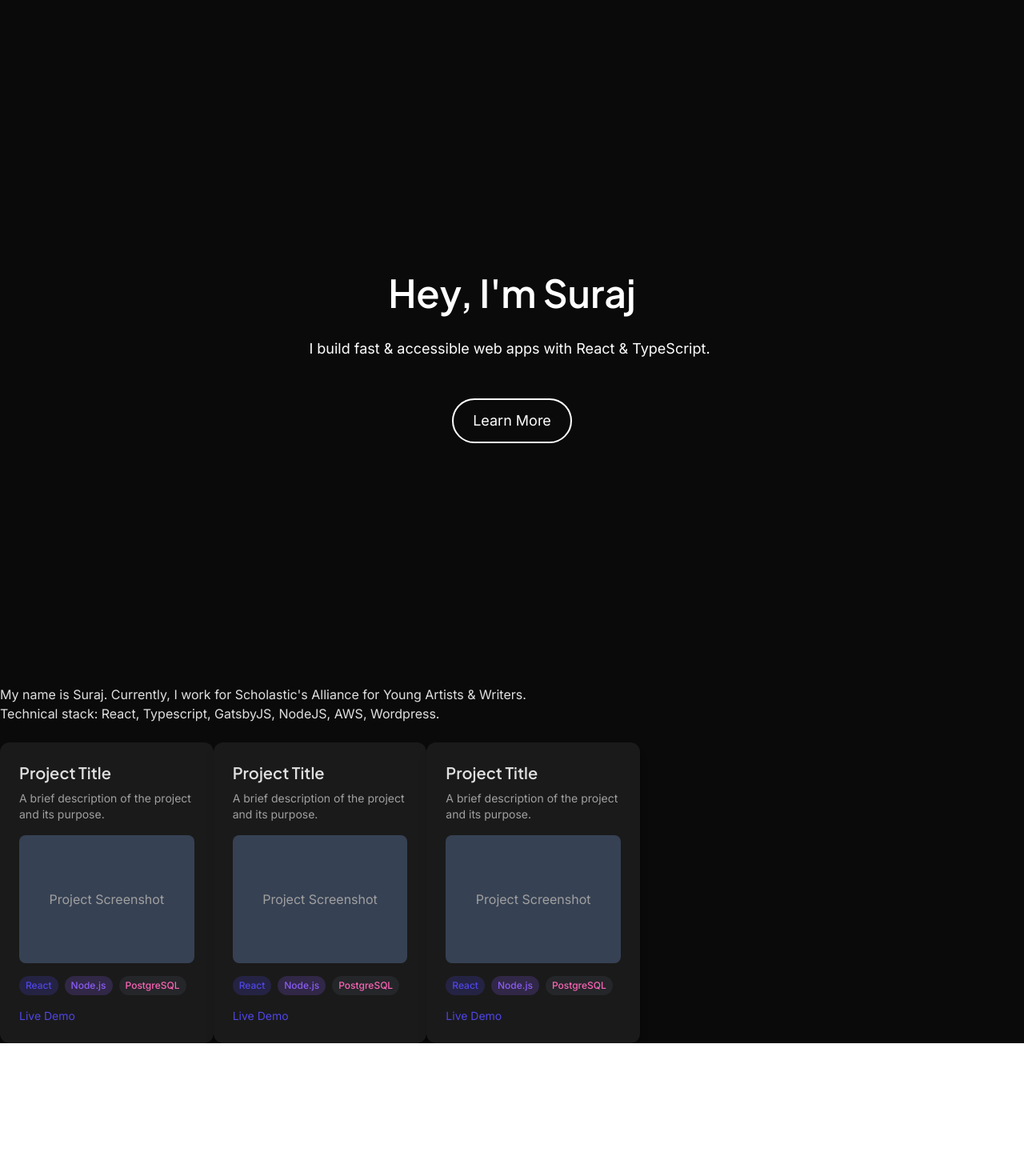
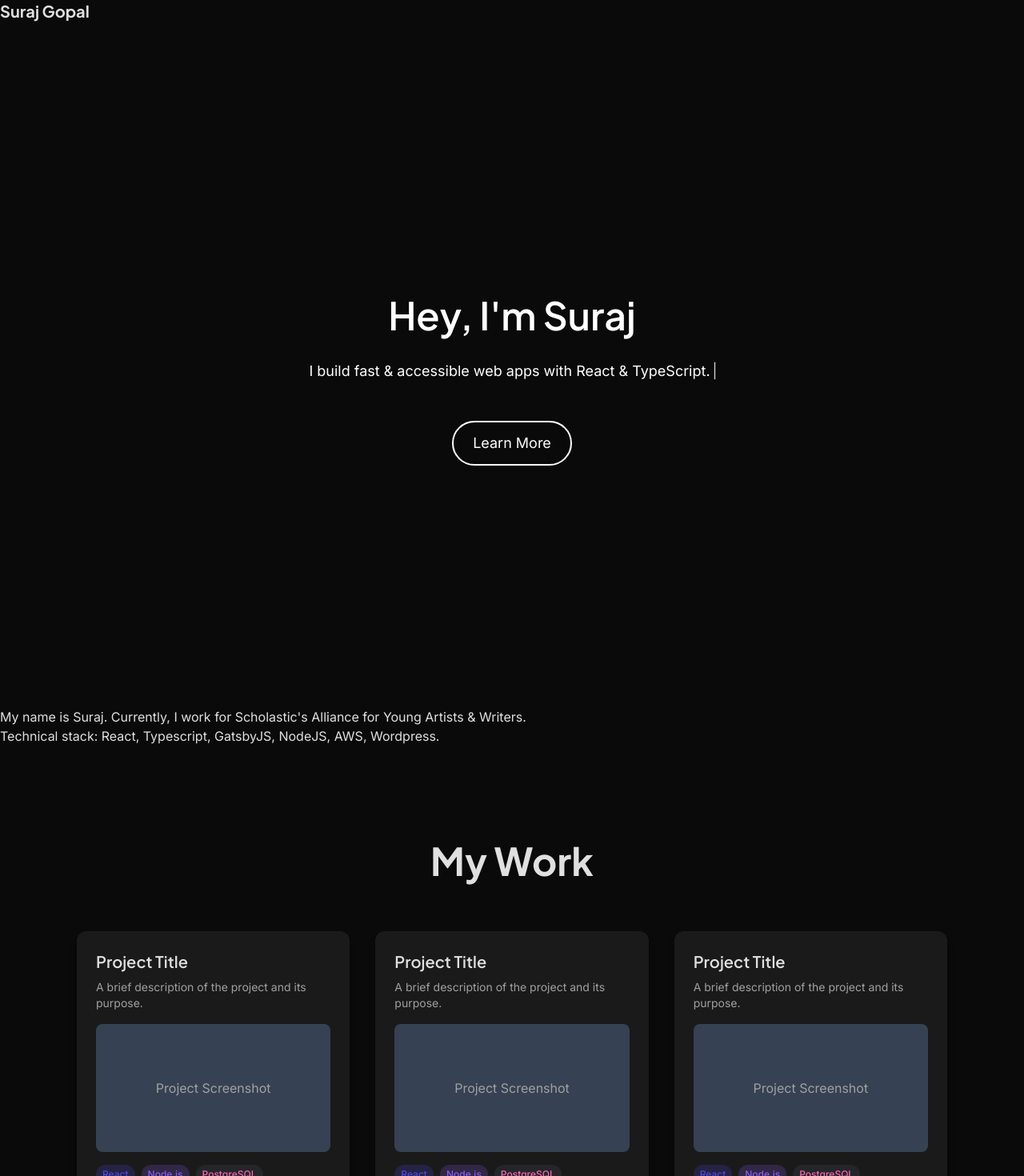
Before and after one commit to surajgopal85/my-dev-portfolio, a React (Vite) app: page / in a window 1280 px wide. Shown: the top 1470 px of the page at 80% size. Before the commit the page ends 1304 px from the top, so only its background shows below. Built offline with nearby package versions, Linux system fonts and the light colour scheme.

Commit message:
removed overview, promoted main, lifted refs up to app from hero, restyled card, top nav begun

```diff
--- a/src/App.tsx
+++ b/src/App.tsx
@@ -2,7 +2,7 @@
 import React, { useRef } from 'react';
 import { About } from './About';
 import { TopNav } from './TopNav';
-import { PortfolioOverview } from './PortfolioOverview';
+import { PortfolioMain } from './PortfolioMain';
 import { Hero } from './Hero';
 // import { SideNavSocials } from './SideNavSocials';
 
@@ -48,7 +48,7 @@
       <div id='about' ref={aboutRef}>
         <About />
       </div>
-      <PortfolioOverview />
+      <PortfolioMain />
     </div>
   )
 }
--- a/src/Hero.tsx
+++ b/src/Hero.tsx
@@ -2,8 +2,6 @@
 // import myHeadshot from './assets/images/suraj-gopal-headshot.jpeg';
 import { Typewriter } from 'react-simple-typewriter';
 import { motion } from 'framer-motion';
-import { About } from './About';
-import { PortfolioOverview } from './PortfolioOverview';
 
 type HeroProps = {
   name: string
--- a/src/PortfolioOverView.tsx
+++ /dev/null
@@ -1,11 +0,0 @@
-import { WorkCard } from "./WorkCard"
-
-export const PortfolioOverview: React.FC = () => {
-    return (
-        <div className="w-dvh flex justify-around">
-            <WorkCard />
-            <WorkCard />
-            <WorkCard />
-        </div>
-    )
-}
--- a/src/TopNav.tsx
+++ b/src/TopNav.tsx
@@ -1,5 +1,18 @@
-export const TopNav: React.FC = () => {
+import React from 'react';
+import { FaLinkedin, FaGithub, FaEnvelope } from 'react-icons/fa';
+import { motion } from 'framer-motion';
+
+type TopNavProps = {
+    onNavLinkClick: (id: string) => void;
+}
+
+export const TopNav: React.FC<TopNavProps> = ({ onNavLinkClick }) => {
     return (
-        <div></div>
+        // wrap in Framer motion
+        <motion.nav>
+            <div className="text-light-text text-xl font-display font-bold">
+                Suraj Gopal
+            </div>
+        </motion.nav>
     )
 }
--- a/src/WorkCard.tsx
+++ b/src/WorkCard.tsx
@@ -24,6 +24,7 @@
             </div>
             <div className="flex justify-between mt-4">
                 <a href="#" target="_blank" rel="noopener noreferrer" className="text-accent-blue hover:underline text-sm">Live Demo</a>
+                <a href="#" target="_blank" rel="noopener noreferrer" className="text-subtle-text hover:underline text-sm">GitHub Repo</a>
             </div>
         </motion.div>
     )
```
